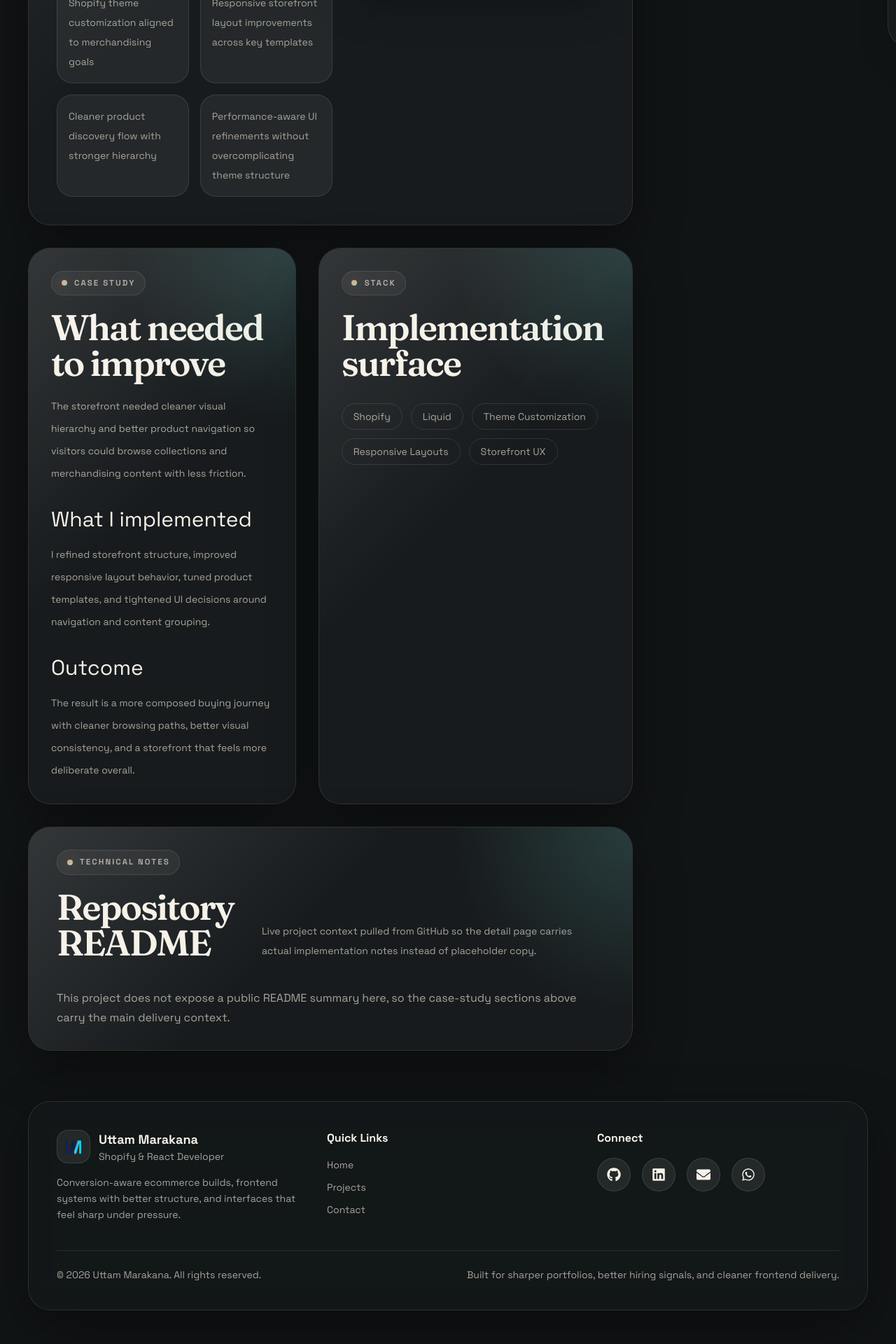
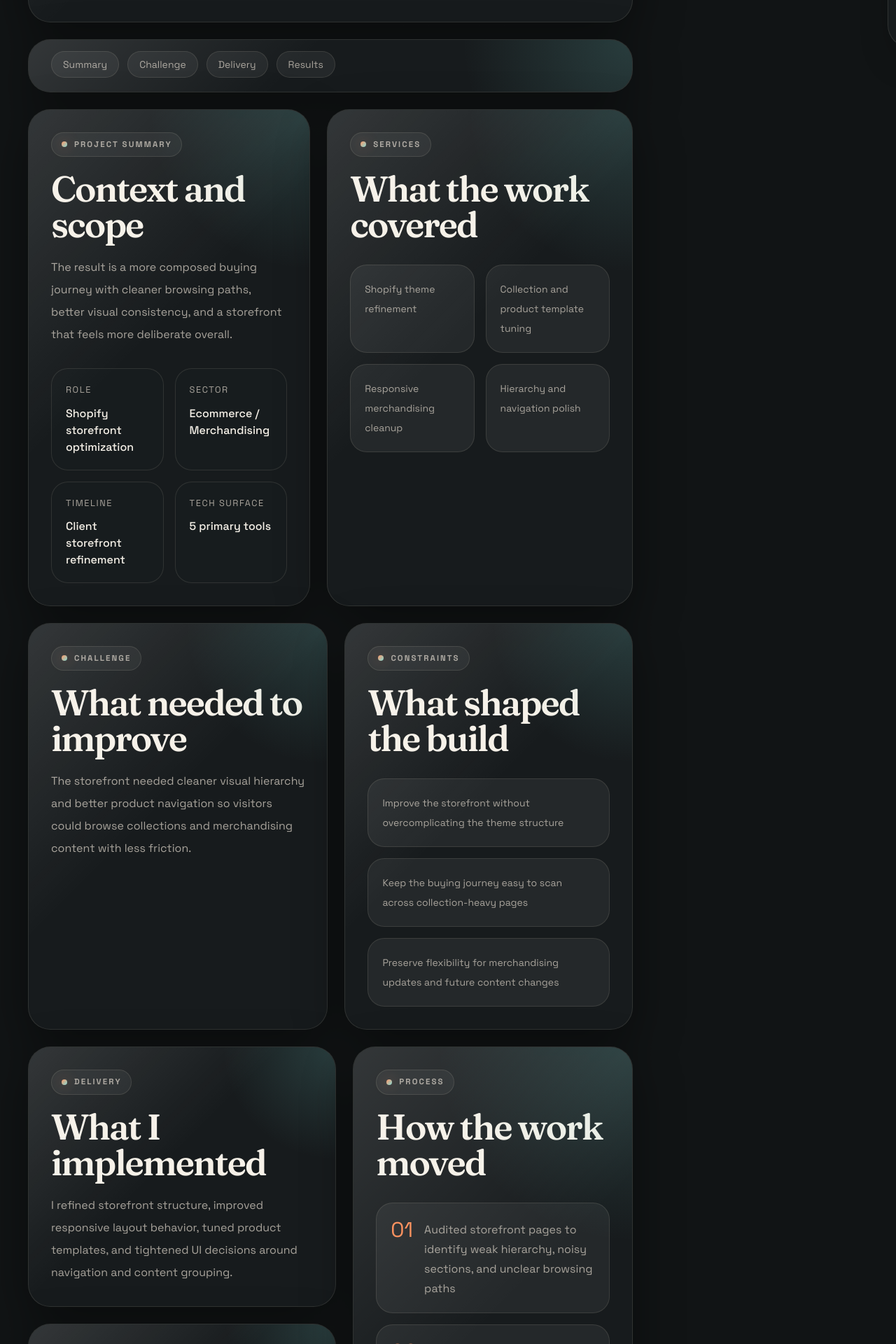
Before and after one commit to uttam-marakana/portfolio, a React (Vite) app: page /projects/details/alpine-selection in a window 1280 px wide. Shown: the part 720-2640 px from the top of the page at 70% size. Before the commit the page ends 2616 px from the top, so only its background shows below. Built offline with nearby package versions, Linux system fonts and the light colour scheme.

Commit message:
MODIFIED  ::  "pages" folder files

```diff
--- a/src/pages/Home.jsx
+++ b/src/pages/Home.jsx
@@ -252,7 +252,7 @@ export default function Home() {
               </p>
             </div>
 
-            <div className="grid gap-6 md:grid-cols-3">
+            <div className="grid gap-6 sm:grid-cols-2 xl:grid-cols-3">
               {capabilities.map((item) => (
                 <article key={item.title} className="premium-panel p-6">
                   <p className="text-xs uppercase tracking-[0.22em] text-[var(--brand-2)]">
--- a/src/pages/ProjectDetails.jsx
+++ b/src/pages/ProjectDetails.jsx
@@ -10,19 +10,39 @@ import PageTransition from "../components/PageTransition";
 import usePageSeo from "../hooks/usePageSeo";
 import { getAbsoluteUrl } from "../lib/site";
 
+function slugifyHeading(value) {
+  return value
+    .toString()
+    .toLowerCase()
+    .replace(/[^\w\s-]/g, "")
+    .trim()
+    .replace(/\s+/g, "-");
+}
+
 export default function ProjectDetails() {
   const { id } = useParams();
 
-  const project = projectsData.find((p) => p.id === id);
-
+  const project = projectsData.find((item) => item.id === id);
   const [readmesByRepo, setReadmesByRepo] = useState({});
 
   const readme = project?.github ? (readmesByRepo[project.github] ?? "") : "";
   const loading = Boolean(project?.github) && !(project.github in readmesByRepo);
-  const hasPreview = useMemo(
-    () => Boolean(project?.preview),
-    [project?.preview],
-  );
+  const hasPreview = useMemo(() => Boolean(project?.preview), [project?.preview]);
+
+  const pageSections = useMemo(() => {
+    const baseSections = [
+      { id: "summary", label: "Summary" },
+      { id: "challenge", label: "Challenge" },
+      { id: "delivery", label: "Delivery" },
+      { id: "results", label: "Results" },
+    ];
+
+    if (project?.github) {
+      baseSections.push({ id: "readme", label: "README" });
+    }
+
+    return baseSections;
+  }, [project?.github]);
 
   usePageSeo({
     title: project ? project.title : "Project not found",
@@ -34,7 +54,13 @@ export default function ProjectDetails() {
     type: "article",
     noIndex: !project,
     keywords: project
-      ? [project.tech, project.title, "project details", "portfolio"]
+      ? [
+          project.tech,
+          project.title,
+          project.sector,
+          "project details",
+          "portfolio case study",
+        ]
       : ["portfolio", "project not found"],
     schema: project
       ? {
@@ -44,7 +70,7 @@ export default function ProjectDetails() {
           description: project.overview,
           image: getAbsoluteUrl(project.image),
           url: getAbsoluteUrl(`/projects/details/${project.id}`),
-          about: project.highlights,
+          about: [...project.highlights, ...(project.results ?? [])],
           sameAs: project.github
             ? [`https://github.com/${project.github}`]
             : undefined,
@@ -75,20 +101,21 @@ export default function ProjectDetails() {
     };
   }, [project?.github, readmesByRepo]);
 
-  if (!project)
+  if (!project) {
     return <div className="py-20 text-center">Project not found</div>;
+  }
 
   return (
     <PageTransition>
       <section className="px-3 pt-6 pb-8">
-        <div className="page-shell grid gap-8 lg:grid-cols-[1fr_19rem]">
-          <div className="space-y-8">
-            <div className="premium-panel overflow-hidden px-6 py-8 md:px-10 md:py-10">
-              <div className="grid gap-8 xl:grid-cols-[1.05fr_0.95fr] xl:items-center">
+        <div className="page-shell space-y-6 xl:grid xl:grid-cols-[minmax(0,1fr)_19rem] xl:gap-8 xl:space-y-0">
+          <div className="space-y-6">
+            <div className="premium-panel overflow-hidden px-5 py-6 md:px-8 md:py-8 xl:px-10 xl:py-10">
+              <div className="grid gap-8 xl:grid-cols-[1.08fr_0.92fr] xl:items-center">
                 <div>
-                  <span className="eyebrow">{project.tech} project</span>
+                  <span className="eyebrow">{project.tech} case study</span>
                   <h1 className="section-title mt-5">{project.title}</h1>
-                  <p className="mt-5 max-w-2xl text-base leading-8 text-[var(--text-2)]">
+                  <p className="mt-5 max-w-2xl text-base leading-8 text-[var(--text-2)] md:text-lg">
                     {project.overview}
                   </p>
 
@@ -98,6 +125,9 @@ export default function ProjectDetails() {
                     </span>
                     <span className="rounded-full border border-[var(--line-soft)] px-4 py-2 text-sm text-[var(--text-2)]">
                       {project.sector}
+                    </span>
+                    <span className="rounded-full border border-[var(--line-soft)] px-4 py-2 text-sm text-[var(--text-2)]">
+                      {project.timeline}
                     </span>
                   </div>
 
@@ -124,51 +154,121 @@ export default function ProjectDetails() {
                       </a>
                     )}
                   </div>
-
-                  <div className="mt-8 grid gap-4 md:grid-cols-2">
-                    {project.highlights.slice(0, 4).map((highlight) => (
-                      <div
-                        key={highlight}
-                        className="rounded-[1.4rem] border border-[var(--line-soft)] bg-white/6 px-4 py-4 text-sm leading-7 text-[var(--text-2)]"
-                      >
-                        {highlight}
-                      </div>
-                    ))}
-                  </div>
                 </div>
 
-                <div className="premium-panel p-4">
+                <div className="premium-panel p-3 md:p-4">
                   <img
                     src={project.image}
                     loading="eager"
                     decoding="async"
-                    className="w-full rounded-[1.5rem]"
+                    className="aspect-[1.1/1] w-full rounded-[1.5rem] object-cover"
                     alt={project.title}
                   />
                 </div>
               </div>
             </div>
 
-            <div className="grid gap-8 lg:grid-cols-[0.92fr_1.08fr]">
+            <div className="premium-panel px-4 py-4 md:px-6 xl:px-8">
+              <div className="flex gap-3 overflow-x-auto pb-1">
+                {pageSections.map((section) => (
+                  <a
+                    key={section.id}
+                    href={`#${section.id}`}
+                    className="shrink-0 rounded-full border border-[var(--line-soft)] bg-white/6 px-4 py-2 text-sm text-[var(--text-2)] hover:border-[var(--brand-1)] hover:text-[var(--text-1)]"
+                  >
+                    {section.label}
+                  </a>
+                ))}
+              </div>
+            </div>
+
+            <div
+              id="summary"
+              className="grid scroll-mt-32 gap-6 lg:grid-cols-[0.96fr_1.04fr]"
+            >
               <div className="premium-panel p-6 md:p-8">
-                <span className="eyebrow">Case study</span>
+                <span className="eyebrow">Project summary</span>
+                <h2 className="section-title mt-5">Context and scope</h2>
+                <p className="mt-5 text-sm leading-8 text-[var(--text-2)] md:text-base">
+                  {project.impact}
+                </p>
+
+                <div className="mt-8 grid gap-4 sm:grid-cols-2">
+                  <div className="metric-card">
+                    <p className="metric-label">Role</p>
+                    <p className="mt-3 text-base font-medium">{project.role}</p>
+                  </div>
+                  <div className="metric-card">
+                    <p className="metric-label">Sector</p>
+                    <p className="mt-3 text-base font-medium">{project.sector}</p>
+                  </div>
+                  <div className="metric-card">
+                    <p className="metric-label">Timeline</p>
+                    <p className="mt-3 text-base font-medium">{project.timeline}</p>
+                  </div>
+                  <div className="metric-card">
+                    <p className="metric-label">Tech surface</p>
+                    <p className="mt-3 text-base font-medium">
+                      {project.stack.length} primary tools
+                    </p>
+                  </div>
+                </div>
+              </div>
+
+              <div className="premium-panel p-6 md:p-8">
+                <span className="eyebrow">Services</span>
+                <h2 className="section-title mt-5">What the work covered</h2>
+                <div className="mt-8 grid gap-4 md:grid-cols-2">
+                  {project.services.map((item) => (
+                    <article
+                      key={item}
+                      className="rounded-[1.5rem] border border-[var(--line-soft)] bg-white/6 px-5 py-5 text-sm leading-7 text-[var(--text-2)]"
+                    >
+                      {item}
+                    </article>
+                  ))}
+                </div>
+              </div>
+            </div>
+
+            <div
+              id="challenge"
+              className="grid scroll-mt-32 gap-6 lg:grid-cols-[1.02fr_0.98fr]"
+            >
+              <div className="premium-panel p-6 md:p-8">
+                <span className="eyebrow">Challenge</span>
                 <h2 className="section-title mt-5">What needed to improve</h2>
-                <p className="mt-5 text-sm leading-8 text-[var(--text-2)]">
+                <p className="mt-5 text-sm leading-8 text-[var(--text-2)] md:text-base">
                   {project.problem}
                 </p>
+              </div>
 
-                <h3 className="mt-8 font-[var(--font-display)] text-3xl">
-                  What I implemented
-                </h3>
-                <p className="mt-4 text-sm leading-8 text-[var(--text-2)]">
+              <div className="premium-panel p-6 md:p-8">
+                <span className="eyebrow">Constraints</span>
+                <h2 className="section-title mt-5">What shaped the build</h2>
+                <div className="mt-8 space-y-4">
+                  {project.constraints.map((item) => (
+                    <article
+                      key={item}
+                      className="rounded-[1.5rem] border border-[var(--line-soft)] bg-white/6 px-5 py-5 text-sm leading-7 text-[var(--text-2)]"
+                    >
+                      {item}
+                    </article>
+                  ))}
+                </div>
+              </div>
+            </div>
+
+            <div
+              id="delivery"
+              className="grid scroll-mt-32 gap-6 lg:grid-cols-[0.9fr_1.1fr]"
+            >
+              <div className="space-y-6">
+                <div className="premium-panel p-6 md:p-8">
+                  <span className="eyebrow">Delivery</span>
+                  <h2 className="section-title mt-5">What I implemented</h2>
+                  <p className="mt-5 text-sm leading-8 text-[var(--text-2)] md:text-base">
                     {project.solution}
-                </p>
-
-                <h3 className="mt-8 font-[var(--font-display)] text-3xl">
-                  Outcome
-                </h3>
-                <p className="mt-4 text-sm leading-8 text-[var(--text-2)]">
-                  {project.impact}
                   </p>
                 </div>
 
@@ -188,14 +288,78 @@ export default function ProjectDetails() {
                 </div>
               </div>
 
-            <div className="premium-panel px-6 py-8 md:px-10">
+              <div className="premium-panel p-6 md:p-8">
+                <span className="eyebrow">Process</span>
+                <h2 className="section-title mt-5">How the work moved</h2>
+                <div className="mt-8 grid gap-4">
+                  {project.process.map((item, index) => (
+                    <article
+                      key={item}
+                      className="rounded-[1.5rem] border border-[var(--line-soft)] bg-white/6 px-5 py-5"
+                    >
+                      <div className="flex gap-4">
+                        <p className="font-[var(--font-display)] text-3xl text-[var(--brand-1)]">
+                          {String(index + 1).padStart(2, "0")}
+                        </p>
+                        <p className="pt-1 text-sm leading-7 text-[var(--text-2)] md:text-base">
+                          {item}
+                        </p>
+                      </div>
+                    </article>
+                  ))}
+                </div>
+              </div>
+            </div>
+
+            <div
+              id="results"
+              className="grid scroll-mt-32 gap-6 lg:grid-cols-[1.02fr_0.98fr]"
+            >
+              <div className="premium-panel p-6 md:p-8">
+                <span className="eyebrow">Outcome</span>
+                <h2 className="section-title mt-5">What changed after the work</h2>
+                <div className="mt-8 grid gap-4">
+                  {project.results.map((item) => (
+                    <article
+                      key={item}
+                      className="rounded-[1.5rem] border border-[var(--line-soft)] bg-white/6 px-5 py-5 text-sm leading-7 text-[var(--text-2)] md:text-base"
+                    >
+                      {item}
+                    </article>
+                  ))}
+                </div>
+              </div>
+
+              <div className="premium-panel p-6 md:p-8">
+                <span className="eyebrow">Key highlights</span>
+                <h2 className="section-title mt-5">Signals worth noticing</h2>
+                <div className="mt-8 grid gap-4">
+                  {project.highlights.map((highlight) => (
+                    <article
+                      key={highlight}
+                      className="rounded-[1.5rem] border border-[var(--line-soft)] bg-white/6 px-5 py-5 text-sm leading-7 text-[var(--text-2)] md:text-base"
+                    >
+                      {highlight}
+                    </article>
+                  ))}
+                </div>
+              </div>
+            </div>
+
+            {project.github && (
+              <div
+                id="readme"
+                className="premium-panel scroll-mt-32 px-5 py-6 md:px-8 md:py-8 xl:px-10"
+              >
                 <div className="flex flex-col gap-3 md:flex-row md:items-end md:justify-between">
                   <div>
                     <span className="eyebrow">Technical notes</span>
                     <h2 className="section-title mt-5">Repository README</h2>
                   </div>
                   <p className="max-w-lg text-sm leading-7 text-[var(--text-2)]">
-                  Live project context pulled from GitHub so the detail page carries actual implementation notes instead of placeholder copy.
+                    GitHub documentation remains available as supporting
+                    technical context, but the case study above carries the main
+                    product and implementation story.
                   </p>
                 </div>
 
@@ -207,12 +371,17 @@ export default function ProjectDetails() {
                       remarkPlugins={[remarkGfm]}
                       components={{
                         h2: ({ ...props }) => {
-                        const id = props.children
-                          .toString()
-                          .toLowerCase()
-                          .replace(/\s+/g, "-");
+                          const children = Array.isArray(props.children)
+                            ? props.children
+                            : [props.children];
+                          const headingText = children
+                            .map((child) =>
+                              typeof child === "string" ? child : "",
+                            )
+                            .join(" ");
+                          const headingId = slugifyHeading(headingText);
 
-                        return <h2 id={id} {...props} />;
+                          return <h2 id={headingId} {...props} />;
                         },
                       }}
                     >
@@ -227,6 +396,7 @@ export default function ProjectDetails() {
                   )}
                 </article>
               </div>
+            )}
           </div>
 
           <ReadmeTOC content={readme} />
```
Lines whose indentation alone changed are shown as unchanged.
